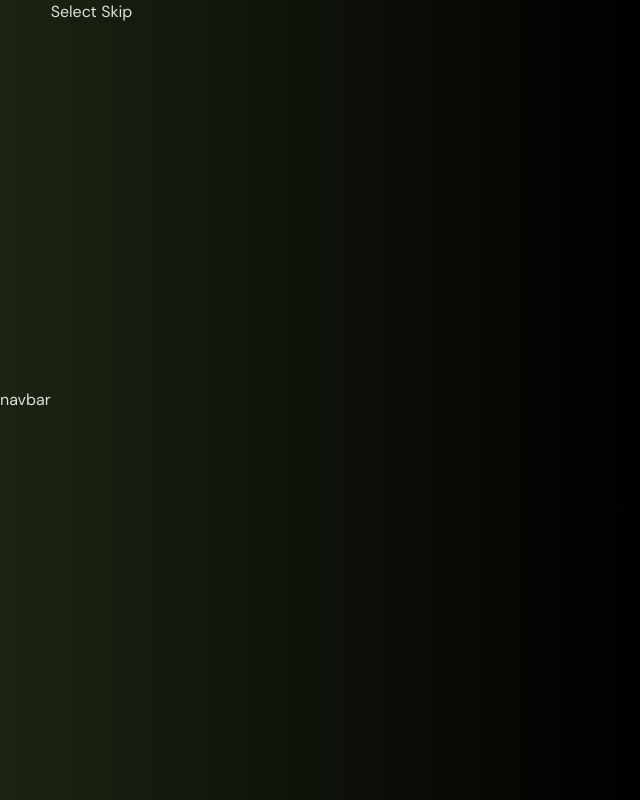
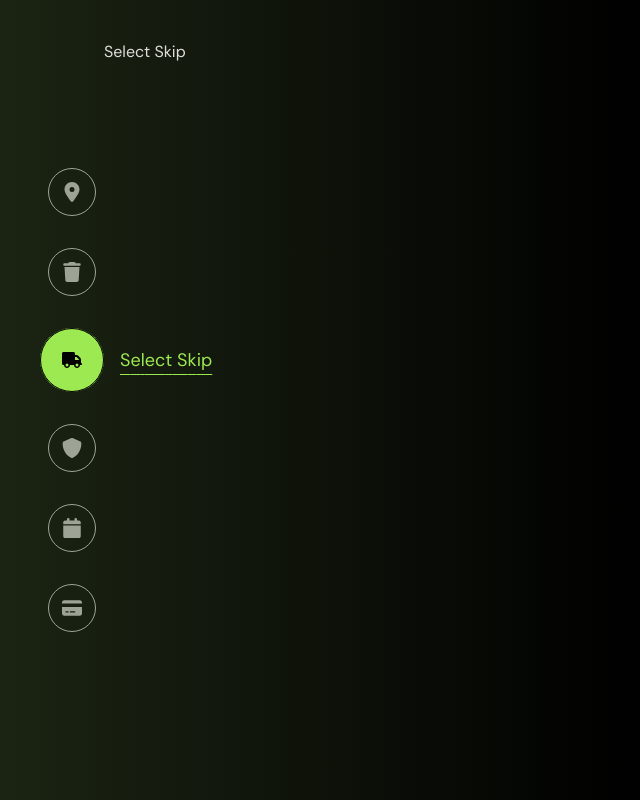
Before and after one commit to brrkrmn/REMWaste, a Next.js app: page /select-skip in a window 1280 px wide. Shown: the whole page, without its empty margins (0-640 px from the left). Built offline with nearby package versions, Linux system fonts and the light colour scheme.

Commit message:
create navbar

```diff
--- a/src/app/choose-date/page.tsx
+++ b/src/app/choose-date/page.tsx
@@ -1,7 +1,7 @@
+import { redirect } from "next/navigation";
+
 const ChooseDatePage = () => {
-  return (
-    <div>Choose Date</div>
-  )
-}
+  redirect("select-skip");
+};
 
 export default ChooseDatePage;
--- a/src/app/globals.css
+++ b/src/app/globals.css
@@ -4,6 +4,7 @@
   --color-linear-background: linear-gradient(90deg,rgba(27, 36, 19, 1) 0%, rgba(0, 0, 0, 1) 50%);
   --color-background: #000000;
   --color-foreground: #dedfdc;
+  --color-foreground-secondary: #9ea495;
   --color-primary: #9de952;
 }
 
@@ -13,7 +14,7 @@ body {
 }
 
 .container {
-  @apply w-full max-w-[1400px] min-h-screen mx-auto;
+  @apply w-full max-w-[1400px] min-h-screen mx-auto px-4 md:px-10;
 }
 
 .responsiveFlex {
--- a/src/app/layout.tsx
+++ b/src/app/layout.tsx
@@ -21,7 +21,7 @@ const RootLayout = ({
     <html lang="en" className={dmSans.className}>
       <body className="container responsiveFlex">
         <Navbar />
-        <main className="w-full min-h-screen">{children}</main>
+        <main className="w-full h-full min-h-screen py-10">{children}</main>
       </body>
     </html>
   );
--- a/src/app/payment/page.tsx
+++ b/src/app/payment/page.tsx
@@ -1,7 +1,7 @@
+import { redirect } from "next/navigation";
+
 const PaymentPage = () => {
-  return (
-    <div>Payment</div>
-  )
-}
+  redirect("select-skip");
+};
 
 export default PaymentPage;
--- a/src/app/permit-check/page.tsx
+++ b/src/app/permit-check/page.tsx
@@ -1,7 +1,7 @@
+import { redirect } from "next/navigation";
+
 const PermitCheckPage = () => {
-  return (
-    <div>Permit Check Page</div>
-  )
-}
+  redirect("select-skip");
+};
 
 export default PermitCheckPage;
--- a/src/components/Navbar/Navbar.tsx
+++ b/src/components/Navbar/Navbar.tsx
@@ -1,9 +1,86 @@
+"use client";
+
+import * as motion from "motion/react-client";
+import Link from "next/link";
+import { usePathname } from "next/navigation";
+import { useState } from "react";
+import { navLinks } from "./constants";
+
 const Navbar = () => {
+  const pathname = usePathname().split("/")[1];
+  const [hoveredLink, setHoveredLink] = useState(pathname || "/");
+
   return (
-    <div className="">
-      navbar
+    <div className="w-fit flex flex-row md:flex-col gap-8 items-center">
+      {navLinks.map((navLink) => {
+        const isActive = pathname === navLink.link;
+        const isHovered = hoveredLink === navLink.link;
+
+        return (
+          <Link
+            key={navLink.step}
+            href={navLink.disabled ? "#" : navLink.link}
+            className={`${
+              navLink.disabled && "cursor-not-allowed"
+            } rounded-full relative duration-300 ease-in flex items-center justify-center`}
+            data-active={isActive}
+            onMouseOver={() => setHoveredLink(navLink.link)}
+            onMouseLeave={() => setHoveredLink(pathname)}
+          >
+            <div
+              className={`${
+                isActive || isHovered ? "w-16 h-16" : "w-12 h-12"
+              } ${
+                !isActive && isHovered
+                  ? "text-background"
+                  : !isActive && !isHovered
+                  ? "text-foreground-secondary"
+                  : isActive && !isHovered
+                  ? "text-primary"
+                  : "text-background"
+              } transition-all duration-300 flex items-center justify-center border-1 rounded-full *:text-xl`}
+            >
+              {navLink.icon}
+              {isHovered && (
+                <motion.div
+                  className="absolute bottom-0 left-0 w-full h-full bg-primary aspect-square rounded-full -z-10"
+                  layoutId="navbar"
+                  aria-hidden="true"
+                  transition={{
+                    type: "spring",
+                    bounce: 0.25,
+                    damping: 14,
+                    duration: 0.2,
+                  }}
+                />
+              )}
+            </div>
+            {isHovered && (
+              <div
+                className={`${
+                  navLink.disabled
+                    ? "text-foreground-secondary"
+                    : "text-primary"
+                } flex absolute text-start w-full text-nowrap -right-20 text-lg underline underline-offset-8`}
+              >
+                {navLink.text.split("").map((char, i) => (
+                  <motion.p
+                    key={i}
+                    initial={{ opacity: 0, x: -18 }}
+                    animate={isHovered ? { opacity: 1, x: 0 } : {}}
+                    exit="hidden"
+                    transition={{ duration: 0.2, delay: i * 0.05 }}
+                  >
+                    {char === " " ? <span>&nbsp;</span> : char}
+                  </motion.p>
+                ))}
+              </div>
+            )}
+          </Link>
+        );
+      })}
     </div>
-  )
-}
+  );
+};
 
 export default Navbar;
--- /dev/null
+++ b/src/components/Navbar/constants.tsx
@@ -0,0 +1,46 @@
+import { FaCalendar, FaCreditCard, FaLocationDot, FaShield, FaTrash, FaTruck } from "react-icons/fa6";
+
+export const navLinks = [
+  {
+    step: 1,
+    icon: <FaLocationDot />,
+    text: "Postcode",
+    link: "postcode",
+    disabled: false,
+  },
+  {
+    step: 2,
+    icon: <FaTrash />,
+    text: "Waste Type",
+    link: "waste-type",
+    disabled: false,
+  },
+  {
+    step: 3,
+    icon: <FaTruck />,
+    text: "Select Skip",
+    link: "select-skip",
+    disabled: false,
+  },
+  {
+    step: 4,
+    icon: <FaShield />,
+    text: "Permit Check",
+    link: "permit-check",
+    disabled: true,
+  },
+  {
+    step: 5,
+    icon: <FaCalendar />,
+    text: "Choose Date",
+    link: "choose-date",
+    disabled: true,
+  },
+  {
+    step: 6,
+    icon: <FaCreditCard />,
+    text: "Payment",
+    link: "payment",
+    disabled: true,
+  },
+];
```
Also changed, not shown: package.json (+7 -5 lines), 1 other file (tests, documents, lock files or other folders).
